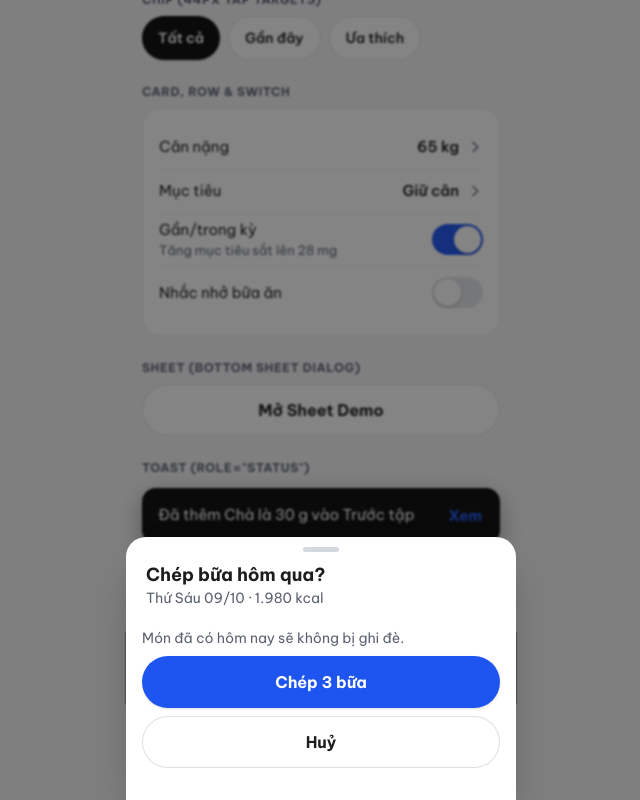
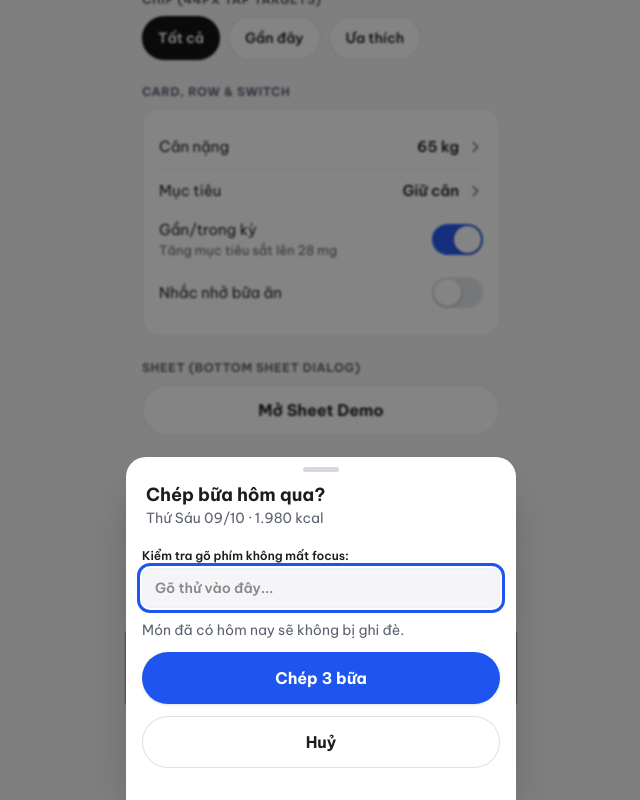
Before and after one commit to DongDuong2001/nutrition-fortifykitchen, a Next.js app in the folder apps/web/: page /dev/ui in a window 1280 px wide. Both pictures are taken after a click on the button "Mở Sheet Demo". Shown: the part 948-1748 px from the top of the page, without its empty margins (319-959 px from the left). Built offline with nearby package versions, Linux system fonts and the light colour scheme.

Commit message:
ui-01-fix: keep sheet onClose in ref to preserve input focus across re-renders

```diff
--- a/apps/web/app/dev/ui/page.tsx
+++ b/apps/web/app/dev/ui/page.tsx
@@ -17,6 +17,7 @@ export default function DevUiPage() {
   const [switch2, setSwitch2] = useState(false);
   const [selectedChip, setSelectedChip] = useState("all");
   const [isSheetOpen, setIsSheetOpen] = useState(false);
+  const [sheetInput, setSheetInput] = useState("");
 
   return (
     <div className="w-full max-w-[390px] min-h-[844px] mx-auto bg-page text-text flex flex-col relative font-sans pb-24">
@@ -202,7 +203,17 @@ export default function DevUiPage() {
             title="Chép bữa hôm qua?"
             description="Thứ Sáu 09/10 · 1.980 kcal"
           >
-            <div className="flex flex-col gap-2 py-2">
+            <div className="flex flex-col gap-3 py-2">
+              <label className="text-xs font-semibold text-text flex flex-col gap-1">
+                Kiểm tra gõ phím không mất focus:
+                <input
+                  type="text"
+                  value={sheetInput}
+                  onChange={(e) => setSheetInput(e.target.value)}
+                  placeholder="Gõ thử vào đây..."
+                  className="h-10 px-3 rounded-lg border border-divider bg-page text-sm outline-none focus-visible:outline-2 focus-visible:outline-blue"
+                />
+              </label>
               <div className="text-sm text-secondary">
                 Món đã có hôm nay sẽ không bị ghi đè.
               </div>
--- a/apps/web/components/ui/sheet.tsx
+++ b/apps/web/components/ui/sheet.tsx
@@ -26,6 +26,8 @@ export function Sheet({
 }: SheetProps) {
   const dialogRef = useRef<HTMLDivElement>(null);
   const openerRef = useRef<HTMLElement | null>(null);
+  const onCloseRef = useRef(onClose);
+  onCloseRef.current = onClose;
 
   useEffect(() => {
     if (!open) return;
@@ -52,7 +54,7 @@ export function Sheet({
     const handleKeyDown = (e: KeyboardEvent) => {
       if (e.key === "Escape") {
         e.preventDefault();
-        onClose();
+        onCloseRef.current();
         return;
       }
 
@@ -91,7 +93,7 @@ export function Sheet({
       document.body.style.overflow = originalOverflow;
       openerRef.current?.focus?.();
     };
-  }, [open, onClose]);
+  }, [open]);
 
   if (!open) return null;
 
```
